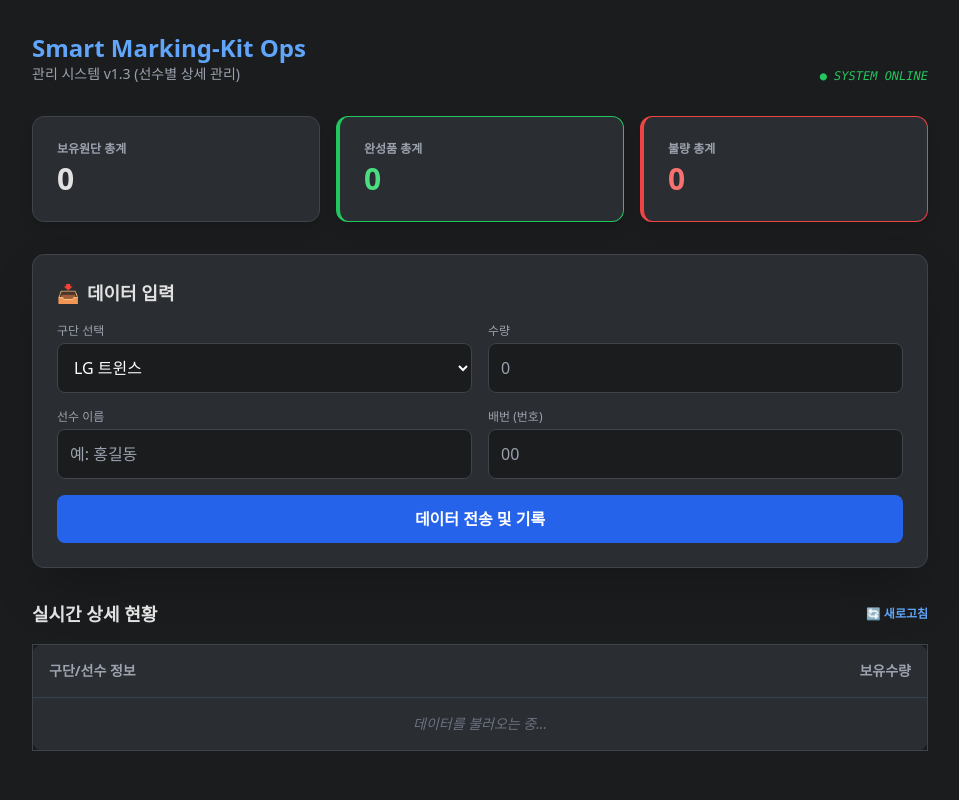
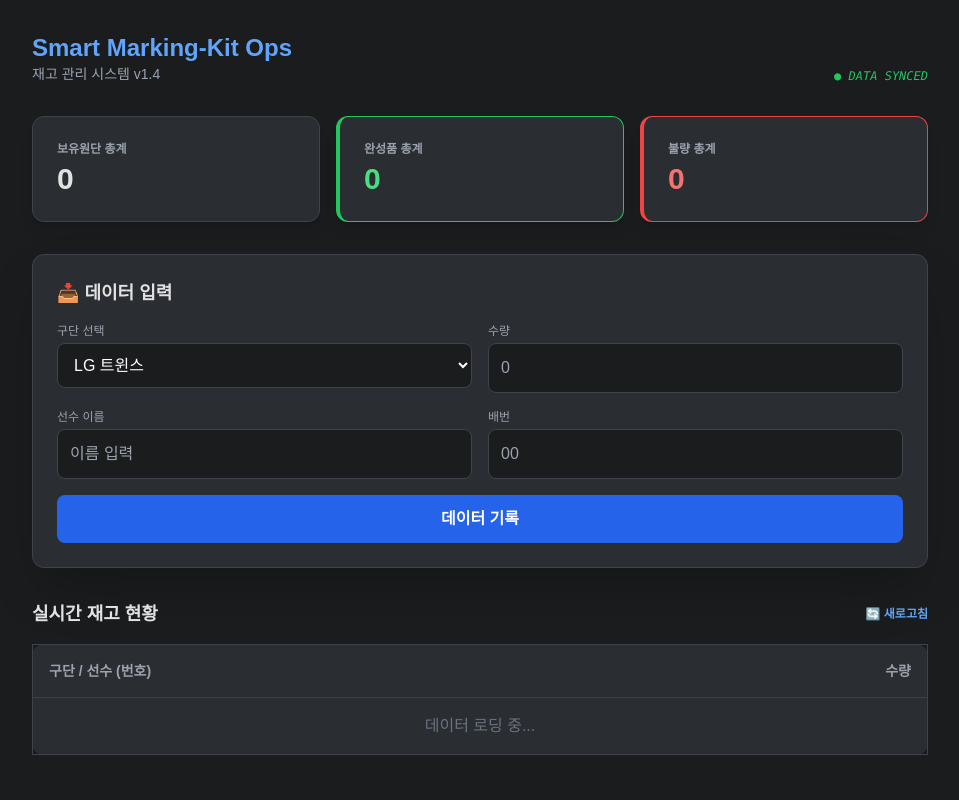
Before and after one commit to sseri77/WebFun, a Flask app: page / in a window 1280 px wide. Shown: the whole page, without its empty margins (160-1119 px from the left). Run offline with Flask 3, Linux system fonts and the light colour scheme; data that the repository does not hold is empty; some libraries are stand-ins or nearby versions.

Commit message:
Update index.html

```diff
--- a/templates/index.html
+++ b/templates/index.html
@@ -6,7 +6,7 @@
     <title>Smart Marking-Kit Ops</title>
     <script src="https://cdn.tailwindcss.com"></script>
     <style>
-        body { background-color: #1a1c1e; color: #e2e2e2; }
+        body { background-color: #1a1c1e; color: #e2e2e2; font-family: sans-serif; }
         .card { background-color: #2a2d31; border: 1px solid #3f444c; }
         .input-field { background-color: #1a1c1e; border: 1px solid #3f444c; color: white; }
         .hidden { display: none; }
@@ -17,9 +17,9 @@
         <header class="mb-8 flex justify-between items-end">
             <div>
                 <h1 class="text-2xl font-bold text-blue-400">Smart Marking-Kit Ops</h1>
-                <p class="text-gray-400 text-sm">관리 시스템 v1.3 (선수별 상세 관리)</p>
+                <p class="text-gray-400 text-sm">재고 관리 시스템 v1.4</p>
             </div>
-            <div id="connectionStatus" class="text-xs text-green-500 font-mono italic">● SYSTEM ONLINE</div>
+            <div id="syncStatus" class="text-xs text-green-500 font-mono italic">● DATA SYNCED</div>
         </header>
 
         <div class="grid grid-cols-1 md:grid-cols-3 gap-4 mb-8">
@@ -29,18 +29,16 @@
             </div>
             <div class="card p-6 rounded-xl shadow-lg border-l-4 border-green-500">
                 <h3 class="text-gray-400 text-xs mb-1 uppercase font-semibold">완성품 총계</h3>
-                <p class="text-3xl font-bold text-green-400" id="totalProduct">0</p>
+                <p class="text-3xl font-bold text-green-400">0</p>
             </div>
             <div class="card p-6 rounded-xl shadow-lg border-l-4 border-red-500">
                 <h3 class="text-gray-400 text-xs mb-1 uppercase font-semibold">불량 총계</h3>
-                <p class="text-3xl font-bold text-red-400" id="totalBad">0</p>
+                <p class="text-3xl font-bold text-red-400">0</p>
             </div>
         </div>
 
         <section class="card p-6 rounded-xl mb-8 shadow-2xl">
-            <h2 class="text-lg font-bold mb-4 flex items-center">
-                <span class="mr-2">📥</span> 데이터 입력
-            </h2>
+            <h2 class="text-lg font-bold mb-4 flex items-center">📥 데이터 입력</h2>
             <form id="inboundForm" class="space-y-4">
                 <div class="grid grid-cols-1 md:grid-cols-2 gap-4">
                     <div>
@@ -50,9 +48,9 @@
                             <option value="한화">한화 이글스</option>
                             <option value="삼성">삼성 라이온즈</option>
                             <option value="롯데">롯데 자이언츠</option>
-                            <option value="direct">➕ 직접 입력(신규 구단)</option>
+                            <option value="direct">➕ 직접 입력</option>
                         </select>
-                        <input type="text" id="directTeamInput" class="input-field w-full p-3 mt-2 rounded-lg hidden" placeholder="구단명을 입력하세요">
+                        <input type="text" id="directTeamInput" class="input-field w-full p-3 mt-2 rounded-lg hidden" placeholder="구단명 입력">
                     </div>
                     <div>
                         <label class="block text-xs text-gray-400 mb-1">수량</label>
@@ -60,35 +58,32 @@
                     </div>
                     <div>
                         <label class="block text-xs text-gray-400 mb-1">선수 이름</label>
-                        <input type="text" id="playerName" class="input-field w-full p-3 rounded-lg outline-none focus:border-blue-500" placeholder="예: 홍길동">
+                        <input type="text" id="playerName" class="input-field w-full p-3 rounded-lg outline-none focus:border-blue-500" placeholder="이름 입력">
                     </div>
                     <div>
-                        <label class="block text-xs text-gray-400 mb-1">배번 (번호)</label>
+                        <label class="block text-xs text-gray-400 mb-1">배번</label>
                         <input type="number" id="playerNumber" class="input-field w-full p-3 rounded-lg outline-none focus:border-blue-500" placeholder="00">
                     </div>
                 </div>
-
-                <button type="submit" class="w-full bg-blue-600 hover:bg-blue-500 text-white font-bold py-3 rounded-lg transition-all active:scale-95">
-                    데이터 전송 및 기록
-                </button>
+                <button type="submit" class="w-full bg-blue-600 hover:bg-blue-500 text-white font-bold py-3 rounded-lg transition-all active:scale-95">데이터 기록</button>
             </form>
         </section>
 
         <section>
             <h2 class="text-lg font-bold mb-4 flex justify-between items-center">
-                <span>실시간 상세 현황</span>
+                <span>실시간 재고 현황</span>
                 <button onclick="fetchInventory()" class="text-xs text-blue-400 hover:underline">🔄 새로고침</button>
             </h2>
             <div class="overflow-x-auto">
                 <table class="w-full text-left card rounded-xl">
                     <thead>
                         <tr class="border-b border-gray-700">
-                            <th class="p-4 text-sm font-semibold text-gray-400">구단/선수 정보</th>
-                            <th class="p-4 text-sm font-semibold text-gray-400 text-right">보유수량</th>
+                            <th class="p-4 text-sm font-semibold text-gray-400">구단 / 선수 (번호)</th>
+                            <th class="p-4 text-sm font-semibold text-gray-400 text-right">수량</th>
                         </tr>
                     </thead>
                     <tbody id="inventoryTable">
-                        <tr><td colspan="2" class="p-4 text-center text-gray-500 text-sm italic">데이터를 불러오는 중...</td></tr>
+                        <tr><td colspan="2" class="p-4 text-center text-gray-500">데이터 로딩 중...</td></tr>
                     </tbody>
                 </table>
             </div>
@@ -98,20 +93,18 @@
     <script>
         const API_URL = "/api/inbound";
 
-        // [기능] 데이터 조회 및 화면 갱신
+        // 데이터 불러오기 함수
         async function fetchInventory() {
             try {
-                const res = await fetch(API_URL, { method: 'GET' });
+                const res = await fetch(API_URL);
                 const data = await res.json();
 
                 const summary = {};
                 let grandTotal = 0;
 
-                // 데이터 가공: 구단 + 선수명 + 번호를 하나로 묶어 합산
                 data.forEach(item => {
                     const amount = parseInt(item.amount) || 0;
-                    // 예: "LG | 홍길동(7)" 형식으로 키 생성
-                    const key = `${item.team} | ${item.playerName || '미지정'}(${item.playerNumber || '0'})`;
+                    const key = `${item.team} | ${item.playerName || '선수미정'}(${item.playerNumber || '0'})`;
                     summary[key] = (summary[key] || 0) + amount;
                     grandTotal += amount;
                 });
@@ -121,81 +114,57 @@
                 const tableBody = document.getElementById('inventoryTable');
                 tableBody.innerHTML = '';
 
-                // 이름순으로 정렬해서 테이블 출력
-                Object.keys(summary).sort().forEach(info => {
-                    const row = `<tr class="border-b border-gray-800 hover:bg-gray-800/50 transition-colors">
-                        <td class="p-4 text-sm">${info}</td>
-                        <td class="p-4 text-sm text-right font-mono text-blue-300">${summary[info].toLocaleString()}</td>
-                    </tr>`;
-                    tableBody.innerHTML += row;
+                Object.keys(summary).sort().forEach(key => {
+                    tableBody.innerHTML += `
+                        <tr class="border-b border-gray-800">
+                            <td class="p-4 text-sm">${key}</td>
+                            <td class="p-4 text-sm text-right font-mono text-blue-300">${summary[key].toLocaleString()}</td>
+                        </tr>`;
                 });
-
-                if(Object.keys(summary).length === 0) {
-                    tableBody.innerHTML = '<tr><td colspan="2" class="p-4 text-center text-gray-600 italic">표시할 데이터가 없습니다.</td></tr>';
-                }
-
             } catch (err) {
-                console.error("데이터 동기화 실패:", err);
+                console.error("불러오기 실패:", err);
             }
         }
 
         function toggleDirectInput(select) {
             const directInput = document.getElementById('directTeamInput');
-            if (select.value === 'direct') {
-                directInput.classList.remove('hidden');
-                directInput.focus();
-            } else {
-                directInput.classList.add('hidden');
-                directInput.value = "";
-            }
+            directInput.classList.toggle('hidden', select.value !== 'direct');
+            if(select.value === 'direct') directInput.focus();
         }
 
-        // [기능] 데이터 전송
         document.getElementById('inboundForm').addEventListener('submit', async (e) => {
             e.preventDefault();
+            const selectVal = document.getElementById('teamNameSelect').value;
+            const finalTeamName = selectVal === 'direct' ? document.getElementById('directTeamInput').value : selectVal;
+            const qty = document.getElementById('quantity').value;
 
-            const selectVal = document.getElementById('teamNameSelect').value;
-            const directVal = document.getElementById('directTeamInput').value;
-            const qty = document.getElementById('quantity').value;
-            const pName = document.getElementById('playerName').value;
-            const pNum = document.getElementById('playerNumber').value;
-
-            const finalTeamName = (selectVal === 'direct') ? directVal : selectVal;
-
-            if(!finalTeamName || !qty) return alert('구단과 수량은 필수 입력 사항입니다.');
+            if(!finalTeamName || !qty) return alert('구단과 수량을 입력하세요.');
 
             const btn = e.target.querySelector('button');
-            btn.disabled = true;
-            btn.innerText = "기록 중...";
+            btn.disabled = true; btn.innerText = "전송 중...";
 
             try {
-                const res = await fetch(API_URL, {
+                await fetch(API_URL, {
                     method: 'POST',
                     headers: { 'Content-Type': 'application/json' },
                     body: JSON.stringify({
                         action: '입고',
                         team: finalTeamName,
                         amount: parseInt(qty),
-                        playerName: pName,
-                        playerNumber: pNum
+                        playerName: document.getElementById('playerName').value,
+                        playerNumber: document.getElementById('playerNumber').value
                     })
                 });
-                const result = await res.json();
-                alert('엑셀에 기록되었습니다!');
-
+                alert('기록 성공!');
                 e.target.reset();
-                document.getElementById('directTeamInput').classList.add('hidden');
-                fetchInventory(); // 목록 즉시 갱신
-
+                fetchInventory();
             } catch (err) {
-                alert('전송 실패: 서버 상태를 확인하세요.');
+                alert('전송 실패');
             } finally {
-                btn.disabled = false;
-                btn.innerText = "데이터 전송 및 기록";
+                btn.disabled = false; btn.innerText = "데이터 기록";
             }
         });
 
-        // 페이지 로드 시 자동 실행
         window.onload = fetchInventory;
     </script>
 </body>
```
